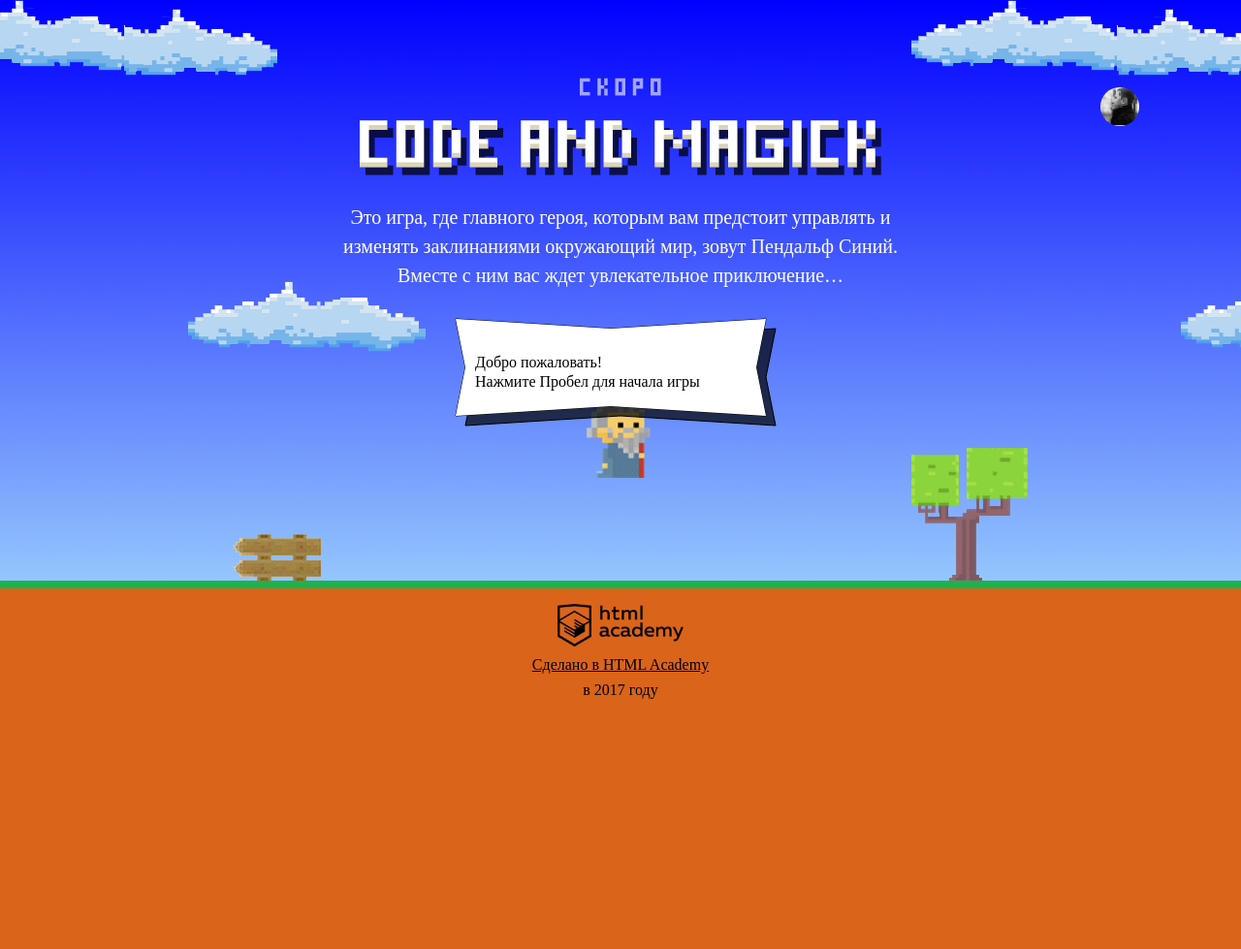
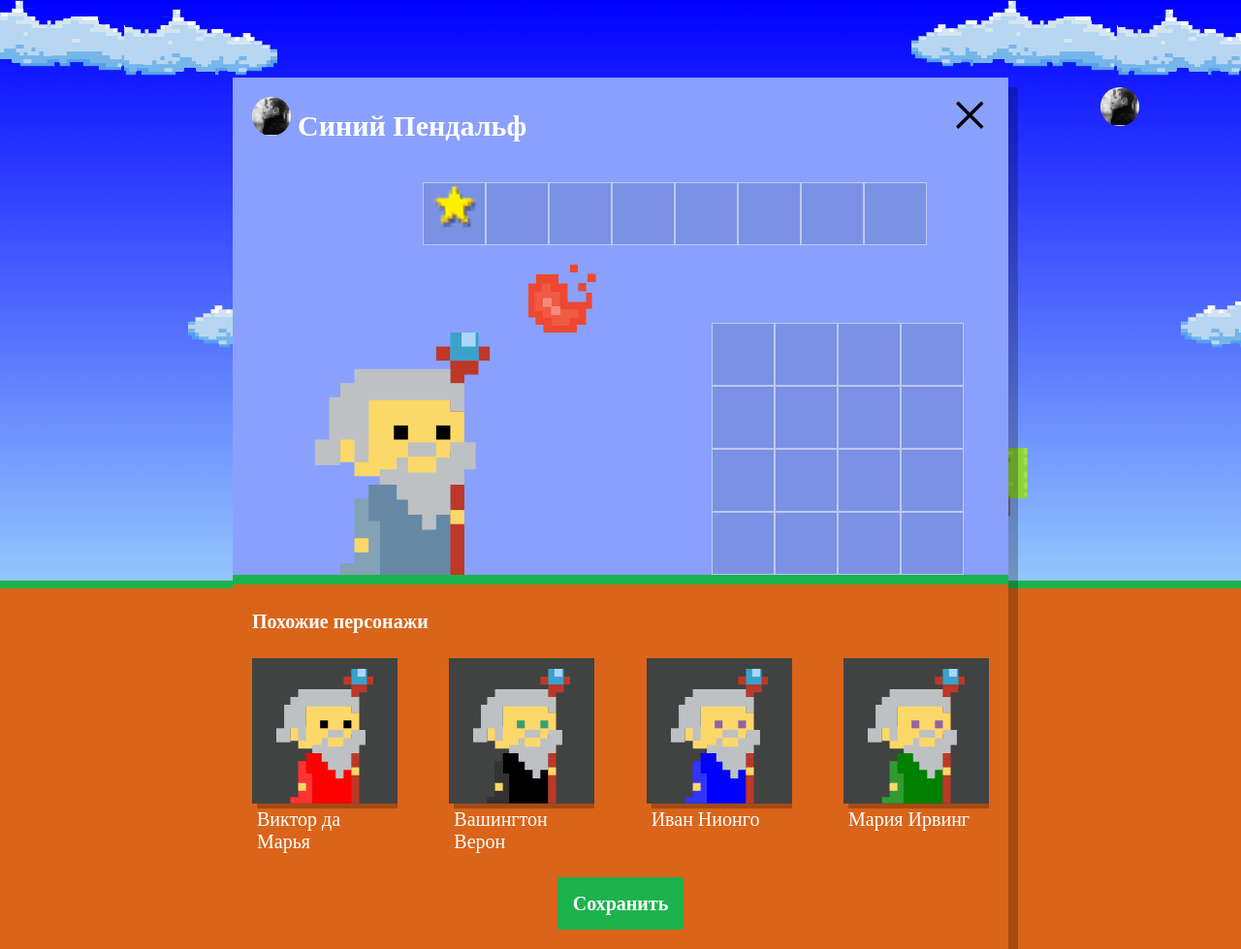
Before and after one commit to Kinkandju/397961-code-and-magick-20, a website: page index.html in a window 1280 px wide. Shown: the whole page at 97% size. Before the commit the page ends 800 px from the top, so only its background shows below. Drawn offline with Linux system fonts and the light colour scheme; a web font is replaced by a local one.

Commit message:
Создание массива случайных волшебников, функции генерации случайных данных, функции создания DOM-элемента, функции заполнения блока DOM-элементами.

```diff
--- a/index.html
+++ b/index.html
@@ -183,6 +183,7 @@
 
 <script src="js/base.js"></script>
 <script src="js/stat.js"></script>
+<script src="js/setup.js"></script>
 <script src="js/game.js"></script>
 
 </body>
--- /dev/null
+++ b/js/setup.js
@@ -0,0 +1,79 @@
+'use strict';
+
+var WIZARD_EYES = [
+  'black',
+  'red',
+  'blue',
+  'yellow',
+  'green'];
+var WIZARD_COATS = [
+  'rgb(101, 137, 164)',
+  'rgb(241, 43, 107)',
+  'rgb(146, 100, 161)',
+  'rgb(56, 159, 117)',
+  'rgb(215, 210, 55)',
+  'rgb(0, 0, 0)'];
+var WIZARD_NAMES = [
+  'Иван',
+  'Хуан Себастьян',
+  'Мария',
+  'Кристоф',
+  'Виктор',
+  'Юлия',
+  'Люпита',
+  'Вашингтон'];
+var WIZARD_SURNAMES = [
+  'да Марья',
+  'Верон',
+  'Мирабелла',
+  'Вальц',
+  'Онопко',
+  'Топольницкая',
+  'Нионго',
+  'Ирвинг'];
+var WIZARD_COUNT = 4;
+
+var userPopup = document.querySelector('.setup');
+var similarWizardList = document.querySelector('.setup-similar-list');
+var similarWizardTemplate = document.querySelector('#similar-wizard-template')
+.content
+.querySelector('.setup-similar-item');
+var wizardArray = [];
+
+userPopup.classList.remove('hidden');
+
+function getRandomElement(array) {
+  return array[Math.floor(Math.random() * array.length)];
+}
+
+for (var i = 0; i < WIZARD_COUNT; i++) {
+  wizardArray.push({
+    name: getRandomElement(WIZARD_NAMES) + ' ' + getRandomElement(WIZARD_SURNAMES),
+    coatColor: getRandomElement(WIZARD_COATS),
+    eyesColor: getRandomElement(WIZARD_EYES)
+  });
+}
+
+var renderWizard = function (wizard) {
+  var wizardElement = similarWizardTemplate.cloneNode(true);
+
+  wizardElement.querySelector('.setup-similar-label').textContent = wizard.name;
+  wizardElement.querySelector('.wizard-eyes').style.fill = wizard.coatColor;
+  wizardElement.querySelector('.wizard-coat').style.fill = wizard.eyesColor;
+
+  return wizardElement;
+};
+
+function addWizards() {
+  var fragment = document.createDocumentFragment();
+
+  for (var j = 0; j < wizardArray.length; j++) {
+    fragment.appendChild(renderWizard(wizardArray[j]));
+  }
+
+  similarWizardList.appendChild(fragment);
+}
+
+userPopup.querySelector('.setup-similar').classList.remove('hidden');
+
+addWizards();
--- a/js/stat.js
+++ b/js/stat.js
@@ -12,9 +12,19 @@ var BAR_WIDTH = 40;
 var BAR_GAP = 50;
 var BAR_STEP_X = BAR_GAP + BAR_WIDTH;
 
-function renderCloud(ctx, x, y, color) {
-  ctx.fillStyle = color;
-  ctx.fillRect(x, y, CLOUD_WIDTH, CLOUD_HEIGHT);
+// Внутри этой функции был текст, он отрисовывался на белом облаке и его тени.
+// Текст необходим только в одном месте.
+// function renderCloud(ctx, x, y, color) {
+//   ctx.fillStyle = color;
+//   ctx.fillRect(x, y, CLOUD_WIDTH, CLOUD_HEIGHT);
+// }
+
+function renderCloud(ctx) {
+  ctx.fillStyle = 'rgba(0, 0, 0, 0.7)';
+  ctx.fillRect(CLOUD_X + GAP, CLOUD_Y + GAP, CLOUD_WIDTH, CLOUD_HEIGHT);
+
+  ctx.fillStyle = '#fff';
+  ctx.fillRect(CLOUD_X, CLOUD_Y, CLOUD_WIDTH, CLOUD_HEIGHT);
 
   ctx.font = ' 16px PT Mono';
   ctx.textBaseline = 'hanging';
@@ -27,6 +37,8 @@ window.renderStatistics = function (ctx, players, times) {
   renderCloud(ctx, CLOUD_X + GAP, CLOUD_Y + GAP, 'rgba(0, 0, 0, 0.7)');
   renderCloud(ctx, CLOUD_X, CLOUD_Y, '#fff');
 
+  var maxTime = Math.max.apply(Math, times);
+
   for (var i = 0; i < players.length; i++) {
     var player = players[i];
     var time = times[i];
@@ -37,7 +49,6 @@ window.renderStatistics = function (ctx, players, times) {
       ctx.fillStyle = 'hsla(240, 100%, 50%,' + Math.random() + ')';
     }
 
-    var maxTime = Math.max.apply(Math, times);
     var currentBarHeight = BAR_HEIGHT * time / maxTime;
 
     ctx.fillRect(CLOUD_X + BAR_GAP + BAR_STEP_X * i, CLOUD_HEIGHT - CLOUD_TEXT_Y - currentBarHeight, BAR_WIDTH, currentBarHeight);
```
